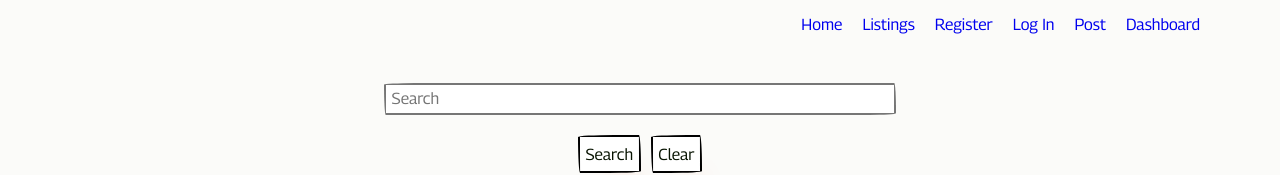
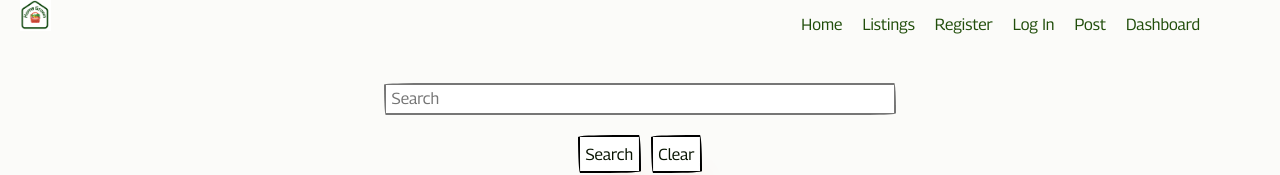
Before and after one commit to SchoolOfCode/bc13_final-project_front-end-maccaw, a Next.js app in the folder home-grown/: page /listings in a window 1280 px wide. Shown: the top 175 px of the page. Built offline with nearby package versions, Linux system fonts and the light colour scheme; no server answers.

Commit message:
css done

```diff
--- a/home-grown/components/NavBar/NavBar.js
+++ b/home-grown/components/NavBar/NavBar.js
@@ -1,8 +1,10 @@
-import Link from 'next/link'
+import Link from 'next/link';
+import Image from 'next/image';
 export default function NavBar() {
     return (
         <nav>
         <div className="logo">
+        <Image className ="logo"src="/illustrations/logo.png" width={50} height={50}/>
         </div>
         <ul>
             <Link href="/" style={{ textDecoration: 'none' }}><li>Home</li></Link>
--- a/home-grown/styles/globals.css
+++ b/home-grown/styles/globals.css
@@ -76,7 +76,11 @@ p, h2, h3, h4, h5, h6 {
 }
 
  /* header */
-
+.logo{
+  padding-left: 10px;
+  height: 80%;
+  width: auto;
+}
  nav {
   display: flex;
   justify-content: space-between;
@@ -102,11 +106,14 @@ p, h2, h3, h4, h5, h6 {
       padding: 10px;
       padding-right: 80px;
   }
-
+  li{
+    color:#214E0B;
+  }
   li:hover{
     text-decoration:underline;
     color: var(--highLightTwo)
   }
+
 
 
 
```
Also changed, not shown: home-grown/public/illustrations/logo.png (added).
